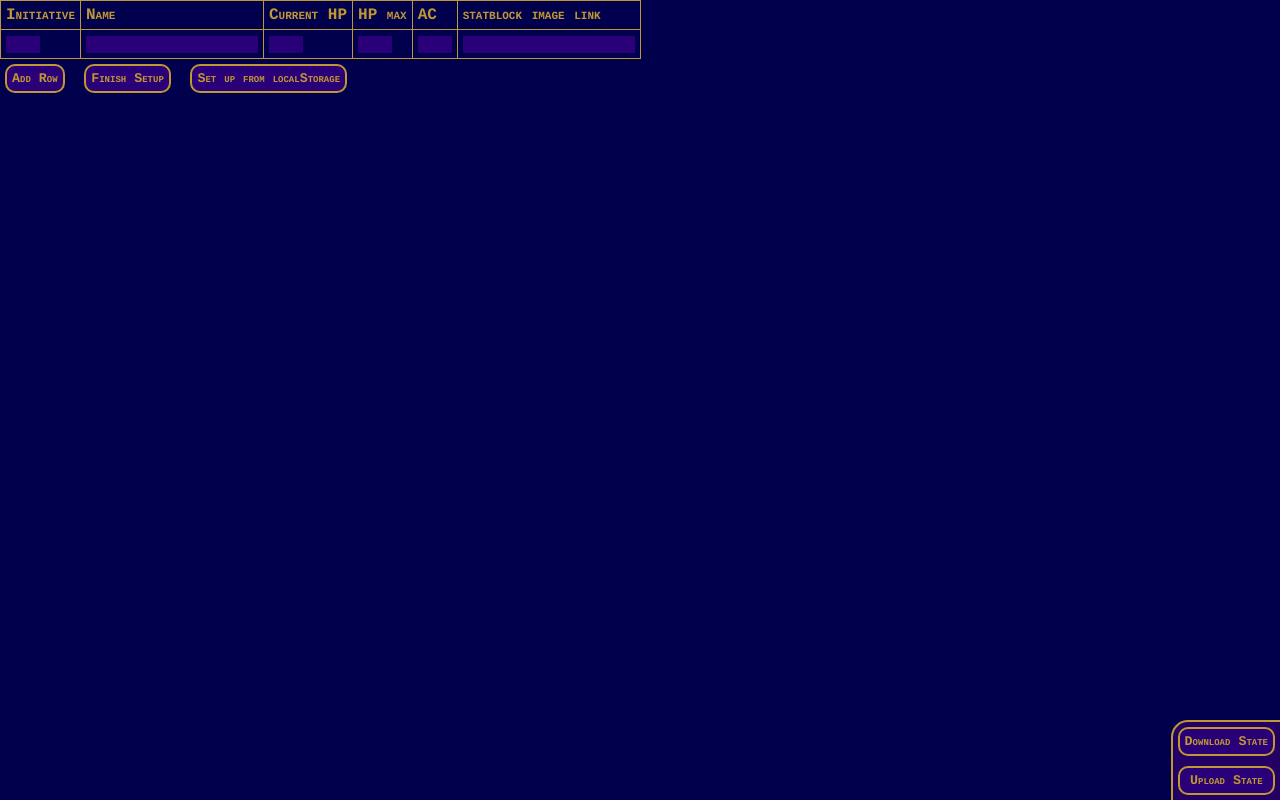
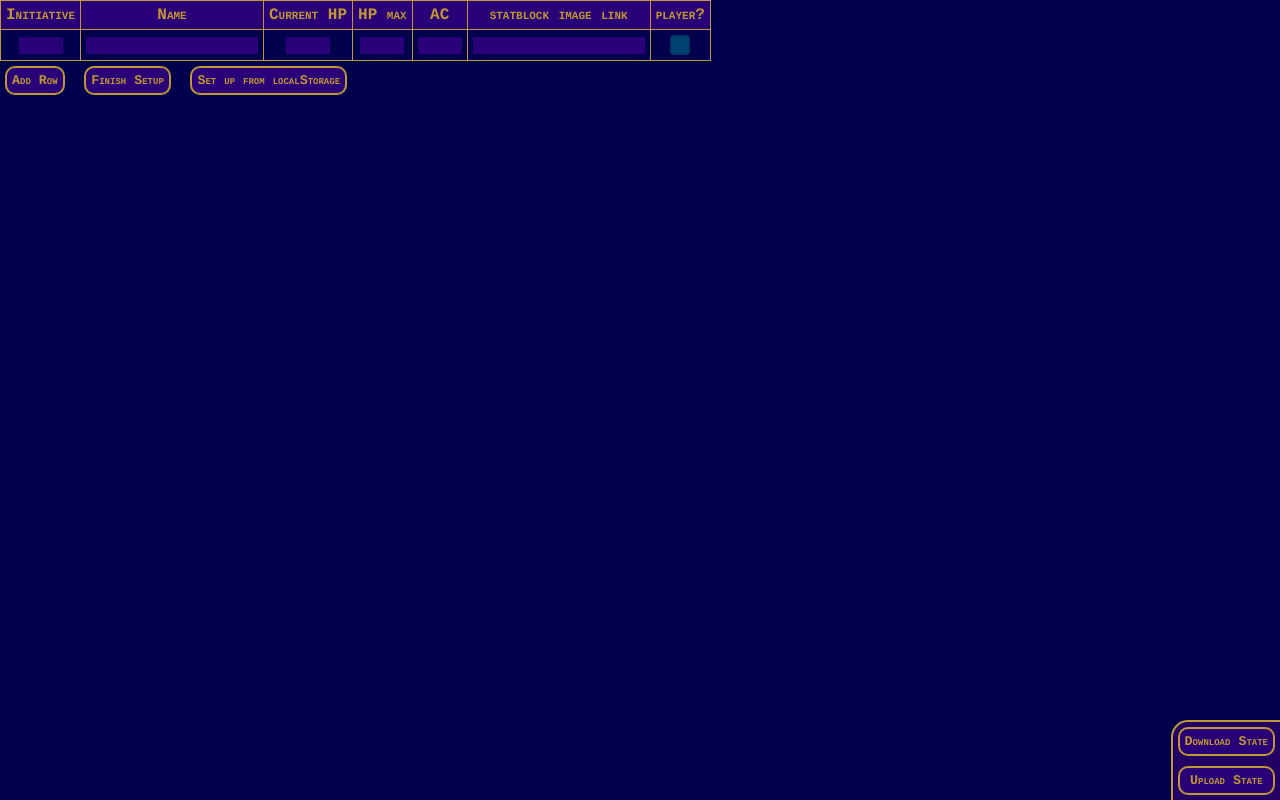
Before and after one commit to KingelafintNet/glittery-dawn-654dd0, a plain HTML site: page initiative-tracker/tracker.html in a window 1280 px wide. Both pictures are taken after a click on the button "Add Row". Drawn offline with Linux system fonts and the light colour scheme.

Commit message:
add player option to initiative tracker

```diff
--- a/initiative-tracker/css/style.css
+++ b/initiative-tracker/css/style.css
@@ -30,17 +30,29 @@
     opacity: 0;
     position: absolute;
     top: 0px;
-    left: 600px;
+    left: 650px;
     transition: 0.3s;
 }
 .image:active > img {
     opacity: 1;
     z-index: 1000;
 }
-#setupTable td {
+#setupTable > tr > td {
     border: 1px solid var(--gold);
     padding: 5px;
 }
+#setupTable th {
+    background-color: var(--background3);
+    border: 1px solid var(--gold);
+    padding: 5px;
+}
+
+.center {
+    display: flex;
+    justify-content: center;
+    align-items: center;
+}
+
 #setupTable {
     border-collapse: collapse;
 }
@@ -62,7 +74,7 @@
     font-size: 20px;
 }
 input[type="number"] {
-    width: 30px;
+    width: 40px;
 }
 #thisPersonsTurnNow > * {
     background-color: var(--person);
@@ -87,6 +99,16 @@ button {
     border: 2px solid var(--gold);
 }
 
+button:hover {
+    background-color: var(--background4);
+    cursor: pointer;
+}
+
+button:active {
+    background-color: var(--background4);
+    border-width: 3px;
+}
+
 body {
     background-color: var(--background1);
 }
@@ -101,3 +123,35 @@ h2 {
     padding-top: 5px;
     padding-bottom: 2px;
 }
+
+input[type="checkbox"] {
+    width: 20px;
+    height: 20px;
+    cursor: pointer;
+}
+
+input[type="checkbox"]:checked {
+    background-color: #a11e1e;
+    border: 2px solid #861616;
+}
+
+input[type="checkbox"] {
+    /* Used to hide default icon */
+    -webkit-appearance: none;
+    -moz-appearance: none;
+    appearance: none;
+    /* Just those three */
+    background-color: #004370;
+    border: 2px solid #003764;
+    border-radius: 4px;
+    display: inline-block;
+    position: relative;
+}
+
+input[type="checkbox"]:hover {
+    border-color: #002441;
+}
+
+.player {
+    background-color: #002b56;
+}
--- a/initiative-tracker/js/script.js
+++ b/initiative-tracker/js/script.js
@@ -5,12 +5,13 @@ let letChangeInit = false;
 
 function addRow() {
     const tr = document.createElement("tr");
-    tr.innerHTML = `                <td><input type="number"></td>
-                <td><input type="text"></td>
-                <td><input type="number"></td>
-                <td><input type="number"></td>
-                <td><input type="number"></td>
-                <td><input type="text"></td>`;
+    tr.innerHTML = `                <td><span class="center"><input type="number"></span></td>
+                <td><span class="center"><input type="text"></span></td>
+                <td><span class="center"><input type="number"></span></td>
+                <td><span class="center"><input type="number"></span></td>
+                <td><span class="center"><input type="number"></span></td>
+                <td><span class="center"><input type="text"></span></td>
+                <td><span class="center"><input type="checkbox"></span></td>`;
     setupTable.appendChild(tr);
 }
 
@@ -45,6 +46,7 @@ function makeInitiativeObject(row) {
     stats.hpMax = Number(row.cells[3].querySelector("input").value);
     stats.ac = Number(row.cells[4].querySelector("input").value);
     stats.picture = row.cells[5].querySelector("input").value;
+    stats.isPlayer = row.cells[6].querySelector("input").checked;
     stats.turn = false;
     return stats;
 }
@@ -57,9 +59,9 @@ function buildDoc() {
     initiative.forEach((element) => {
         const initiativeObject = document.createElement("div");
         const img = document.createElement("img");
-        initiativeObject.innerHTML = `<h2>${letChangeInit ? `<span class="newInitiative"><input type="number" id="${element.name}newInit">New Init</span>|` : ""}${element.name} | ${element.hp}/${
-            element.hpMax
-        } HP | ${element.ac}AC <input type="number" id="${element.name}hp"><button type="button" onclick="handleDamage('${i}')">Damage</button></h2>`;
+        initiativeObject.innerHTML = `<h2 class="${element.isPlayer ? "player" : ""}">${
+            letChangeInit ? `<span class="newInitiative"><input type="number" id="${element.name}newInit">New Init</span>|` : ""
+        }${element.name} | ${element.hp}/${element.hpMax} HP | ${element.ac}AC <input type="number" id="${element.name}hp"><button type="button" onclick="handleDamage('${i}')">Damage</button></h2>`;
         initiativeObject.className = "image";
         if (element.turn == true) {
             initiativeObject.id = "thisPersonsTurnNow";
@@ -165,7 +167,6 @@ function uploadJSON() {
     shadowInput.click();
     shadowInput.onchange = function () {
         let files = shadowInput.files;
-        console.log(files);
         if (files.length <= 0) {
             return false;
         }
@@ -174,21 +175,19 @@ function uploadJSON() {
 
         fr.onload = function (e) {
             let result = JSON.parse(e.target.result);
-            let formatted = JSON.stringify(result, null, 2);
-            console.log(formatted);
             initiative = result;
             let i = setupTable.rows.length - 1;
             initiative.forEach((character) => {
                 addRow();
-                let row = setupTable.rows[i + 1];
-                console.log(row);
+                i++;
+                let row = setupTable.rows[i];
                 row.cells[0].querySelector("input").value = character.initiative;
                 row.cells[1].querySelector("input").value = character.name;
                 row.cells[2].querySelector("input").value = character.hp;
                 row.cells[3].querySelector("input").value = character.hpMax;
                 row.cells[4].querySelector("input").value = character.ac;
                 row.cells[5].querySelector("input").value = character.picture;
-                i++;
+                row.cells[6].querySelector("input").checked = character.isPlayer;
             });
         };
 
--- a/initiative-tracker/tracker.html
+++ b/initiative-tracker/tracker.html
@@ -14,12 +14,13 @@
         <div id="setup">
             <table id="setupTable">
                 <tr>
-                    <td>Initiative</td>
-                    <td>Name</td>
-                    <td>Current HP</td>
-                    <td>HP max</td>
-                    <td>AC</td>
-                    <td>statblock image link</td>
+                    <th>Initiative</th>
+                    <th>Name</th>
+                    <th>Current HP</th>
+                    <th>HP max</th>
+                    <th>AC</th>
+                    <th>statblock image link</th>
+                    <th>player?</th>
                 </tr>
             </table>
 
```
